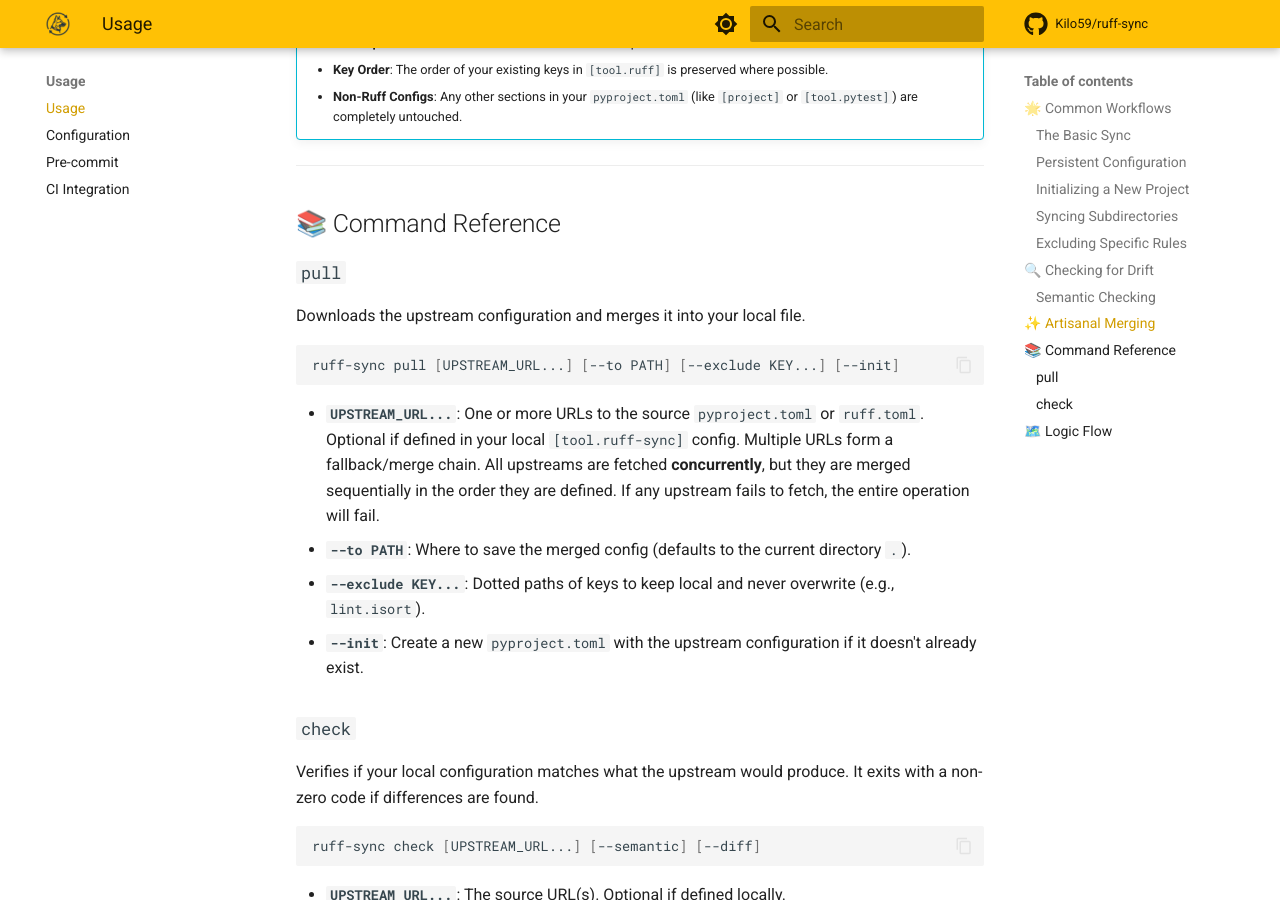
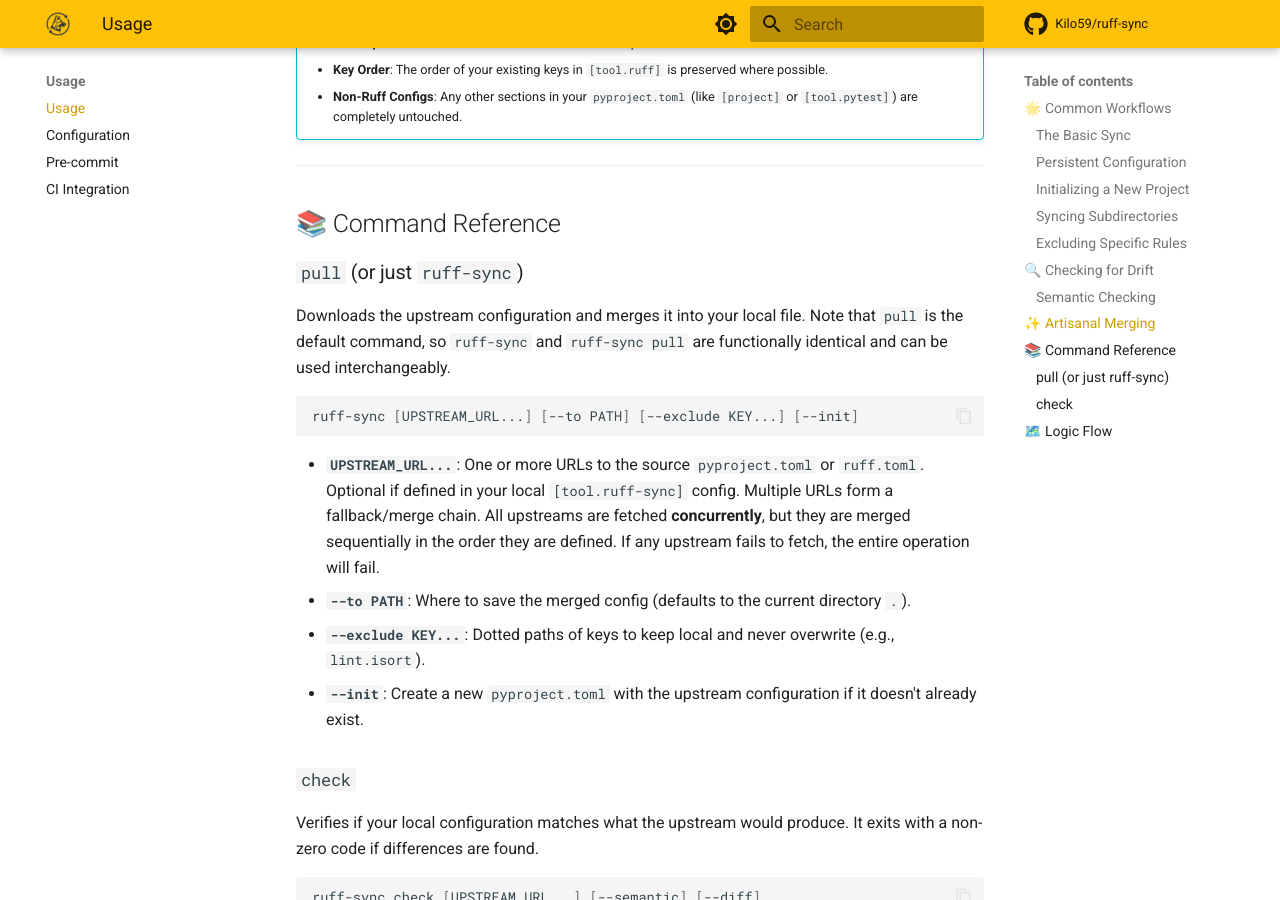
Before and after one commit to Kilo59/ruff-sync, an MkDocs documentation site: the page built from docs/usage.md, in a window 1280 px wide and 900 px high, scrolled down 2482 px. Built offline with MkDocs 1.6.1 and Material for MkDocs 9.7.7, drawn with Linux system fonts in a browser that asks for light colours; comment, search, counter and statistics services are not loaded.

Commit message:
use `ruff-sync` instead of `ruff-sync pull`

````diff
--- a/docs/troubleshooting.md
+++ b/docs/troubleshooting.md
@@ -26,14 +26,14 @@ ruff-sync pull -vv
 **Solution**:
 
 1. Ensure you have a `[tool.ruff-sync]` section in your `pyproject.toml` with an `upstream` key. See the [Configuration](configuration.md) guide for details.
-2. Or provide the URL directly as an argument: `ruff-sync pull https://github.com/org/repo/blob/main/pyproject.toml`
+2. Or provide the URL directly as an argument: `ruff-sync https://github.com/org/repo/blob/main/pyproject.toml`
 
 ### Local file not found (with `check`)
 
 **Error**: `FileNotFoundError: pyproject.toml not found`
 
 **Solution**:
-The `check` command expects a local `pyproject.toml`, `ruff.toml`, or `.ruff.toml` to exist. If you are setting up a new project, use `pull --init` first.
+The `check` command expects a local `pyproject.toml`, `ruff.toml`, or `.ruff.toml` to exist. If you are setting up a new project, use `ruff-sync --init` first.
 
 ### Merge conflicts in TOML
 
--- a/docs/usage.md
+++ b/docs/usage.md
@@ -101,12 +101,12 @@ Unlike other tools that might blindly overwrite your file, strip away comments,
 
 ## 📚 Command Reference
 
-### `pull`
+### `pull` (or just `ruff-sync`)
 
-Downloads the upstream configuration and merges it into your local file.
+Downloads the upstream configuration and merges it into your local file. Note that `pull` is the default command, so `ruff-sync` and `ruff-sync pull` are functionally identical and can be used interchangeably.
 
 ```bash
-ruff-sync pull [UPSTREAM_URL...] [--to PATH] [--exclude KEY...] [--init]
+ruff-sync [UPSTREAM_URL...] [--to PATH] [--exclude KEY...] [--init]
 ```
 
 * **`UPSTREAM_URL...`**: One or more URLs to the source `pyproject.toml` or `ruff.toml`. Optional if defined in your local `[tool.ruff-sync]` config. Multiple URLs form a fallback/merge chain. All upstreams are fetched **concurrently**, but they are merged sequentially in the order they are defined. If any upstream fails to fetch, the entire operation will fail.
````
Also changed, not shown: other parts of docs/troubleshooting.md (+3 -3 lines), other parts of docs/usage.md (+5 -5 lines), README.md (+8 -8 lines), docs/ci-integration.md (+1 -1 lines), docs/index.md (+2 -2 lines), docs/installation.md (+3 -3 lines).
